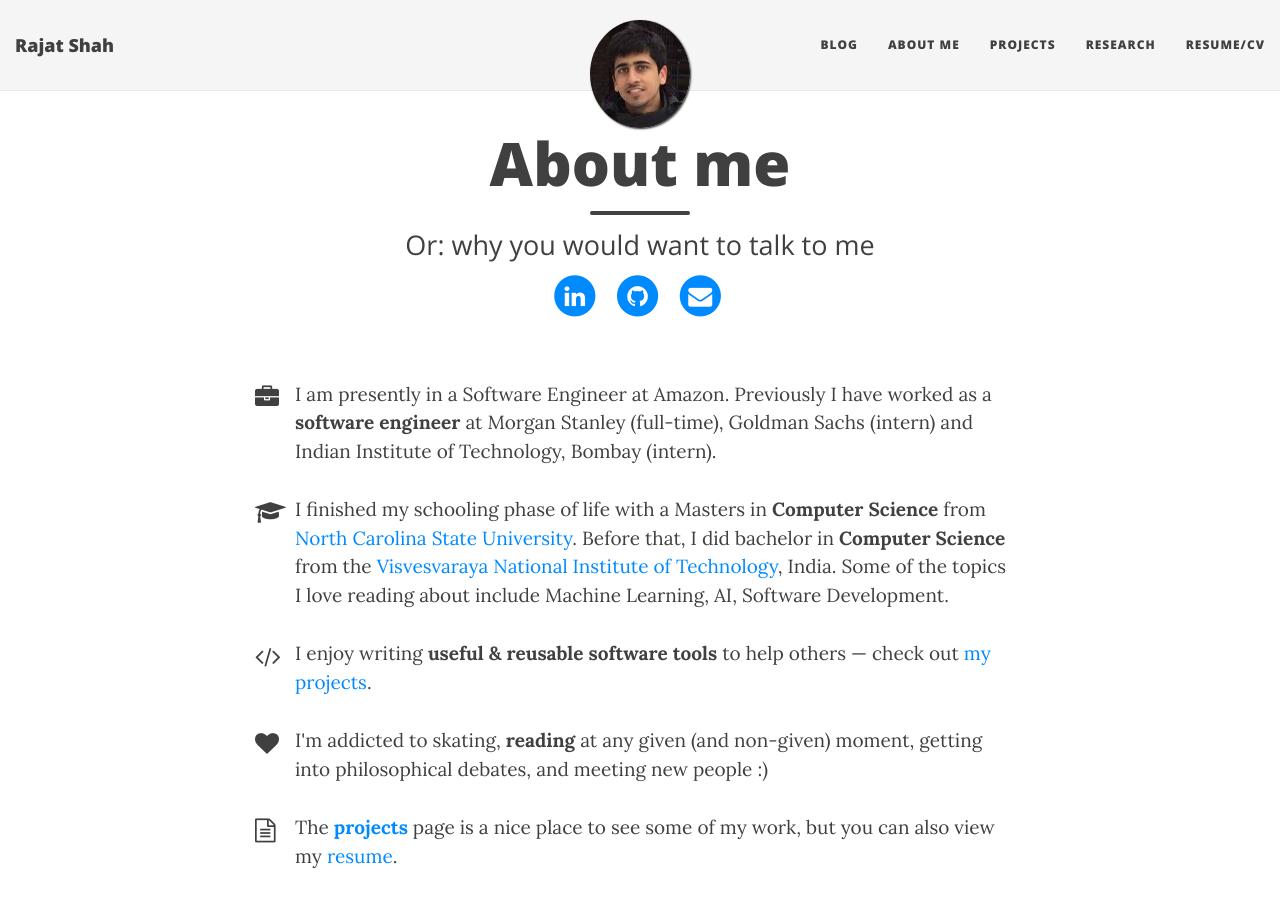
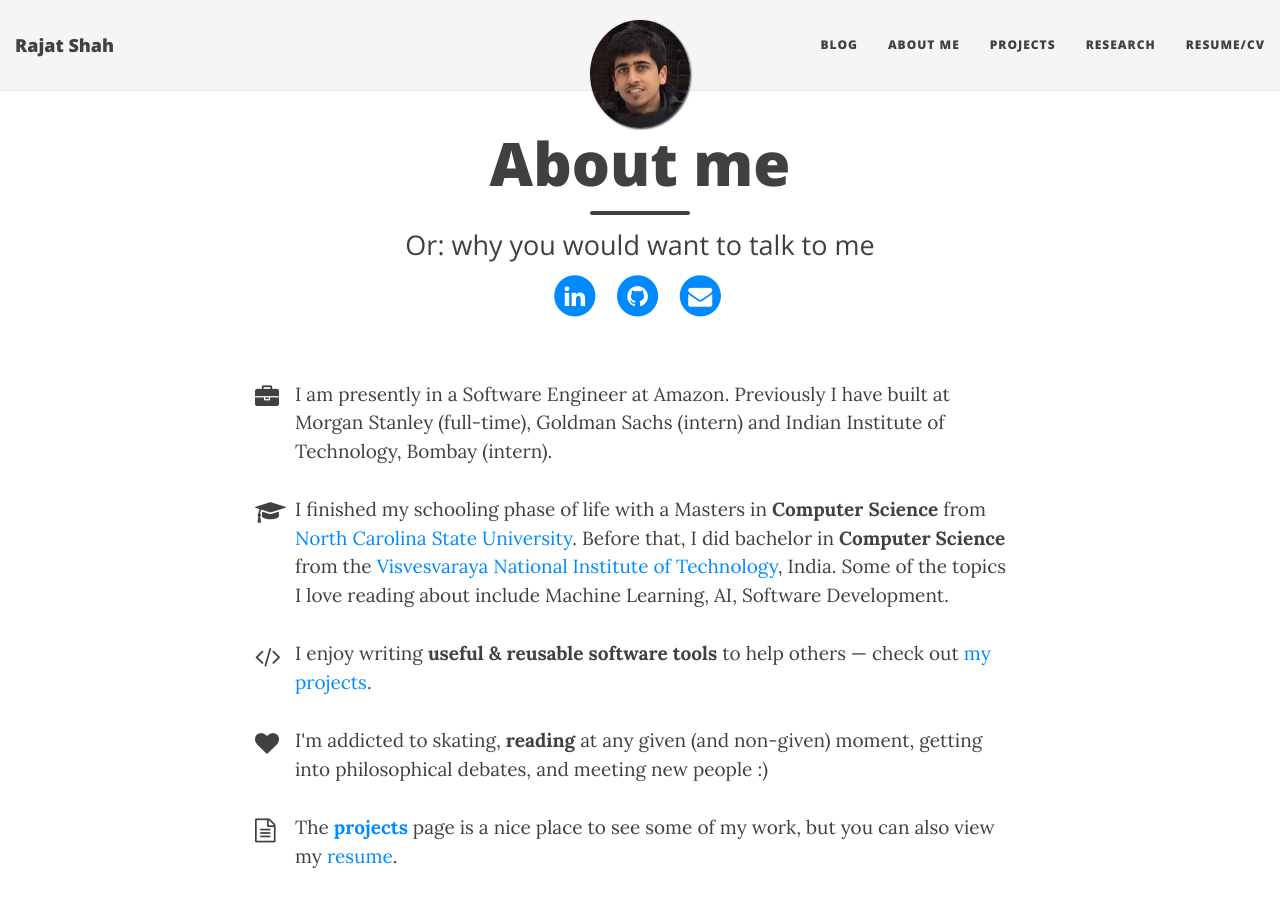
Before and after one commit to shahrajat/shahrajat.github.io, a Jekyll site: the page built from aboutme.html, in a window 1280 px wide and 900 px high. Built offline with Jekyll 4.4.1, drawn with Linux system fonts in a browser that asks for light colours; nearby versions of some CDN libraries.

Commit message:
Updated aboutme.html

```diff
--- a/aboutme.html
+++ b/aboutme.html
@@ -10,7 +10,7 @@
 
 <p class="about-text">
 <span class="fa fa-briefcase about-icon"></span>
-I am presently in a Software Engineer at Amazon. Previously I have worked as a <strong>software engineer</strong> at Morgan Stanley (full-time), Goldman Sachs (intern) and Indian Institute of Technology, Bombay (intern).
+I am presently in a Software Engineer at Amazon. Previously I have built at Morgan Stanley (full-time), Goldman Sachs (intern) and Indian Institute of Technology, Bombay (intern).
 </p>
 
 <p class="about-text">
```
